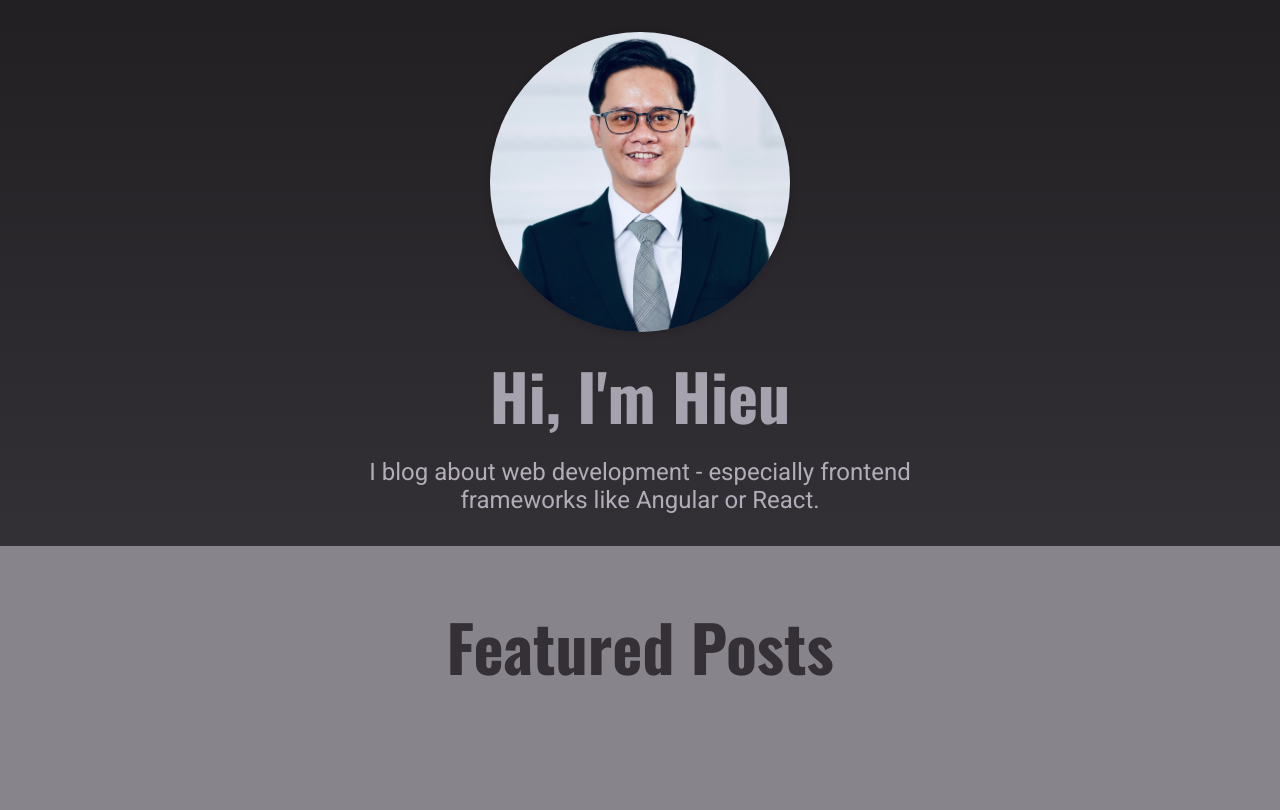
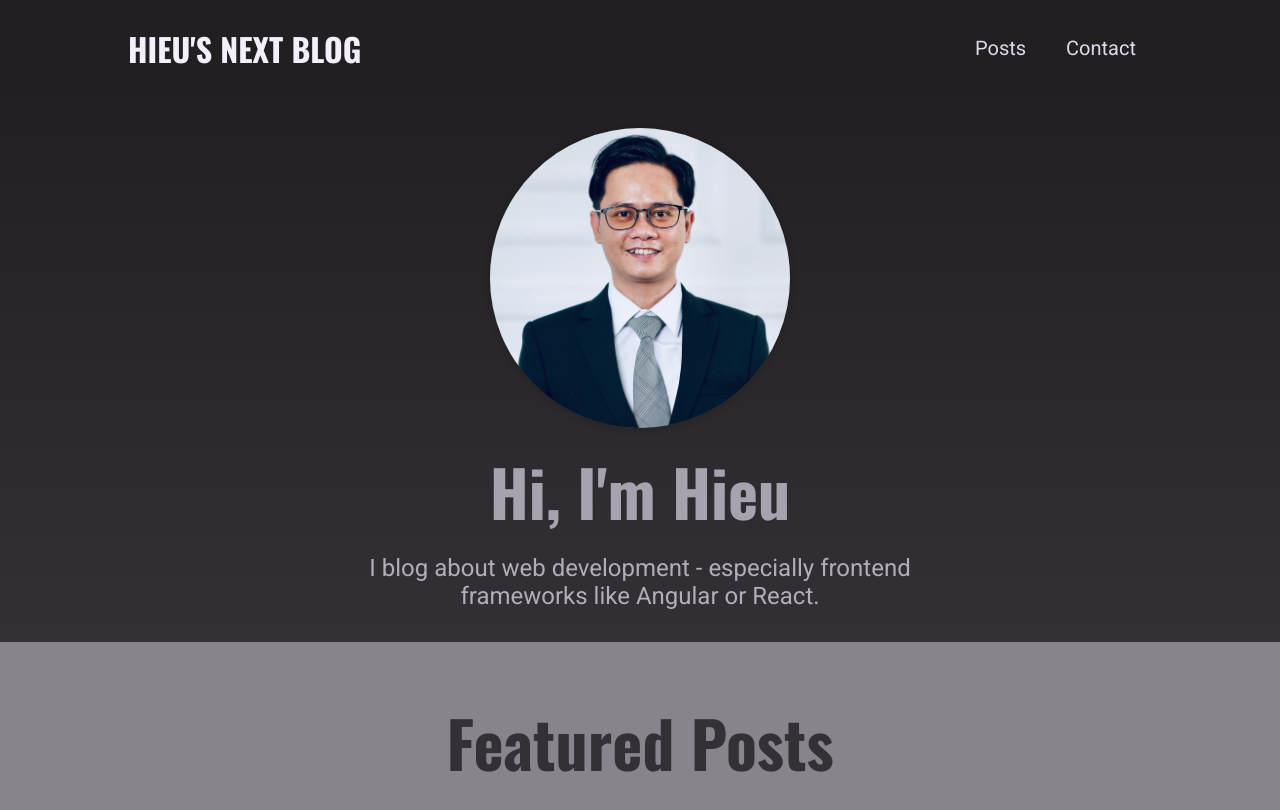
Before and after one commit to Trung-Hieu-Dev/nextjs-personal-blog, a Next.js app: page / in a window 1280 px wide. Shown: the top 810 px of the page. Built offline with nearby package versions, Linux system fonts and the light colour scheme.

Commit message:
Added Navbar

```diff
--- /dev/null
+++ b/components/layout/layout.js
@@ -0,0 +1,14 @@
+import React, { Fragment } from "react";
+
+import MainNavigation from "./main-navigation";
+
+const Layout = (props) => {
+  return (
+    <Fragment>
+      <MainNavigation />
+      <main>{props.children}</main>
+    </Fragment>
+  );
+};
+
+export default Layout;
--- /dev/null
+++ b/components/layout/logo.js
@@ -0,0 +1,9 @@
+import React from "react";
+
+import classes from "./logo.module.css";
+
+const Logo = () => {
+  return <div className={classes.logo}>Hieu's Next Blog</div>;
+};
+
+export default Logo;
--- /dev/null
+++ b/components/layout/logo.module.css
@@ -0,0 +1,13 @@
+.logo {
+  text-transform: uppercase;
+  font-size: var(--size-5);
+  font-weight: bold;
+  font-family: "Oswald", sans-serif;
+  color: var(--color-grey-50);
+}
+
+@media (min-width: 768px) {
+  .logo {
+    font-size: var(--size-8);
+  }
+}
--- /dev/null
+++ b/components/layout/main-navigation.js
@@ -0,0 +1,28 @@
+import React from "react";
+import Link from "next/link";
+
+import classes from "./main-navigation.module.css";
+
+import Logo from "./logo";
+
+const MainNavigation = () => {
+  return (
+    <header className={classes.header}>
+      <Link href="/">
+        <Logo />
+      </Link>
+      <nav>
+        <ul>
+          <li>
+            <Link href="/posts">Posts</Link>
+          </li>
+          <li>
+            <Link href="/contact">Contact</Link>
+          </li>
+        </ul>
+      </nav>
+    </header>
+  );
+};
+
+export default MainNavigation;
--- /dev/null
+++ b/components/layout/main-navigation.module.css
@@ -0,0 +1,42 @@
+.header {
+  width: 100%;
+  height: 6rem;
+  background-color: var(--color-grey-900);
+  display: flex;
+  justify-content: space-between;
+  align-items: center;
+  padding: 0 10%;
+}
+
+.header ul {
+  list-style: none;
+  display: flex;
+  align-items: baseline;
+  margin: 0;
+  padding: 0;
+}
+
+.header li {
+  margin: 0 var(--size-4);
+}
+
+.header a {
+  color: var(--color-grey-100);
+  font-size: var(--size-4);
+}
+
+.header a:hover,
+.header a:active,
+.header a.active {
+  color: var(--color-grey-200);
+}
+
+@media (min-width: 768px) {
+  .header ul {
+    gap: 0.5rem;
+  }
+
+  .header a {
+    font-size: var(--size-5);
+  }
+}
--- a/pages/_app.js
+++ b/pages/_app.js
@@ -1,7 +1,13 @@
-import '../styles/globals.css'
+import "../styles/globals.css";
+
+import Layout from "../components/layout/layout";
 
 function MyApp({ Component, pageProps }) {
-  return <Component {...pageProps} />
+  return (
+    <Layout>
+      <Component {...pageProps} />
+    </Layout>
+  );
 }
 
-export default MyApp
+export default MyApp;
```
